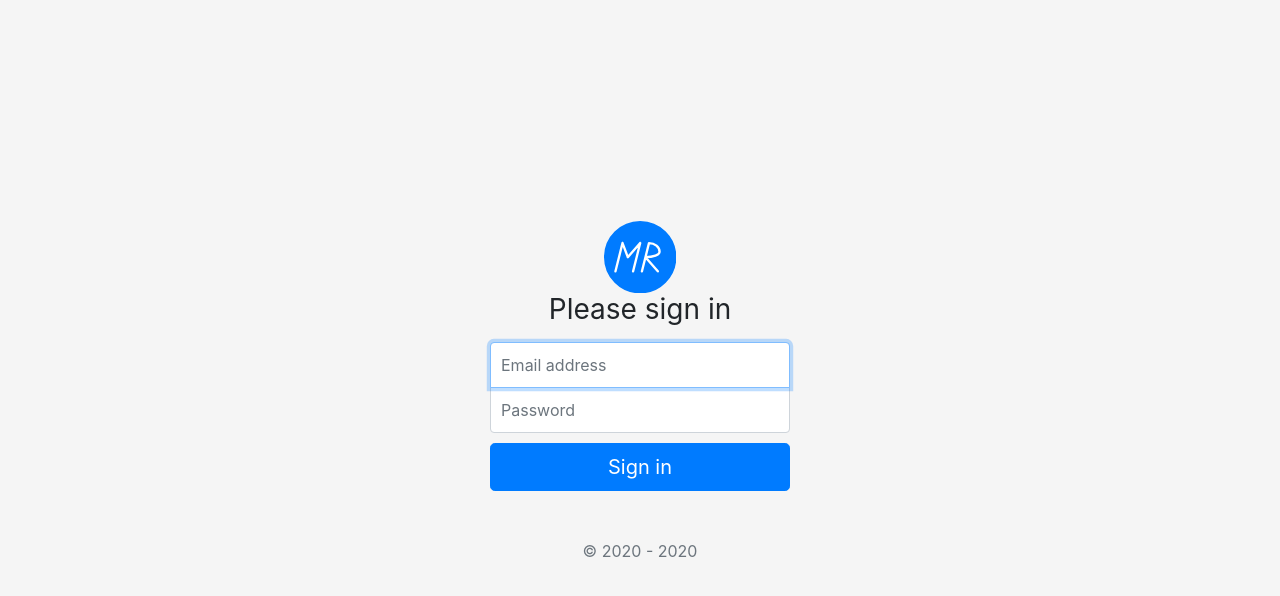
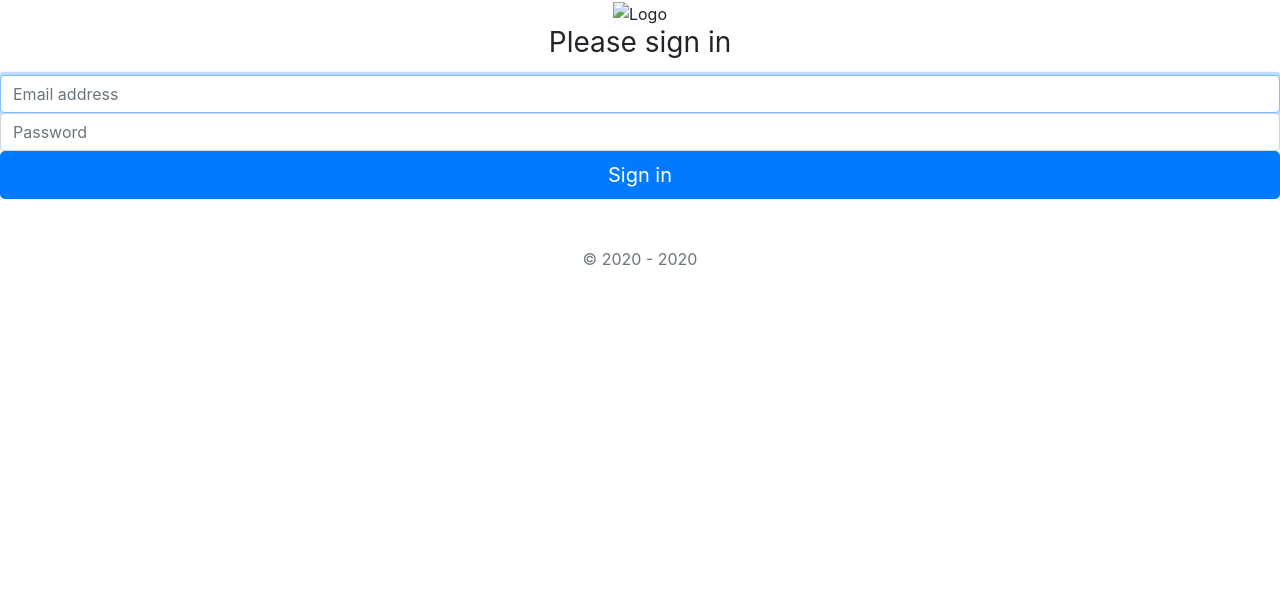
Before and after one commit to Etienne-Schmitt/ACS-MovieRating, a PHP site: template Views/admin/login.admin.html.twig in a window 1280 px wide. Shown: the top 596 px of the page. Run offline with PHP 8.4, Linux system fonts and the light colour scheme; the template is opened without the code that fills it: most values are stand-ins (such as "Sample title", 1, 10 or a date in 2020); some libraries are stand-ins or nearby versions.

Commit message:
Added twig link using baseUrl variable to be sure to use the correct path

```diff
--- a/Views/admin/login.admin.html.twig
+++ b/Views/admin/login.admin.html.twig
@@ -3,13 +3,13 @@
 {% block title %}Admin login{% endblock %}
 
     {% block stylesheets %}
-        <link rel="stylesheet" href="assets/css/adminLoginForm.css">
+        <link rel="stylesheet" href="{{ baseUrl }}/assets/css/adminLoginForm.css">
     {% endblock %}
 
 {% block body %}
     <div class="text-center w-100">
         <form action="{{ baseUrl }}/admin/login" method="post" class="form-signin">
-            <img src="assets/img/logo.svg" alt="Logo" width="72" height="72">
+            <img src="{{ baseUrl }}/assets/img/logo.svg" alt="Logo" width="72" height="72">
             <h1 class="h3 mb-3 font-weight-normal">Please sign in</h1>
             <label for="inputEmail" class="sr-only">Email address</label>
             <input type="email" id="inputEmail" class="form-control" placeholder="Email address" required autofocus>
```
